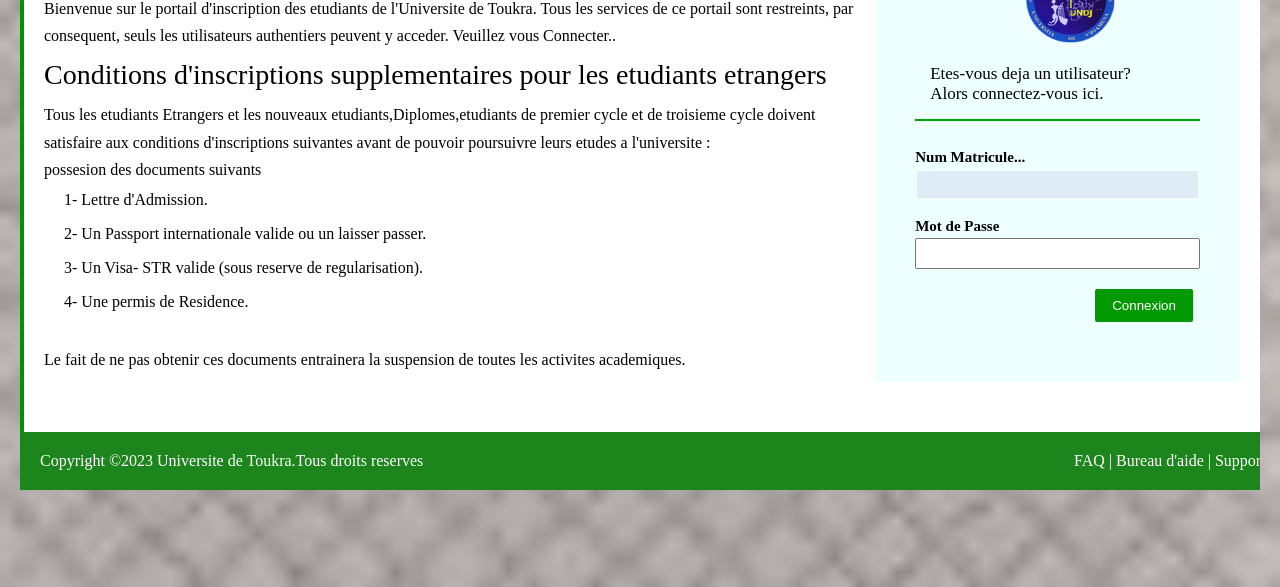
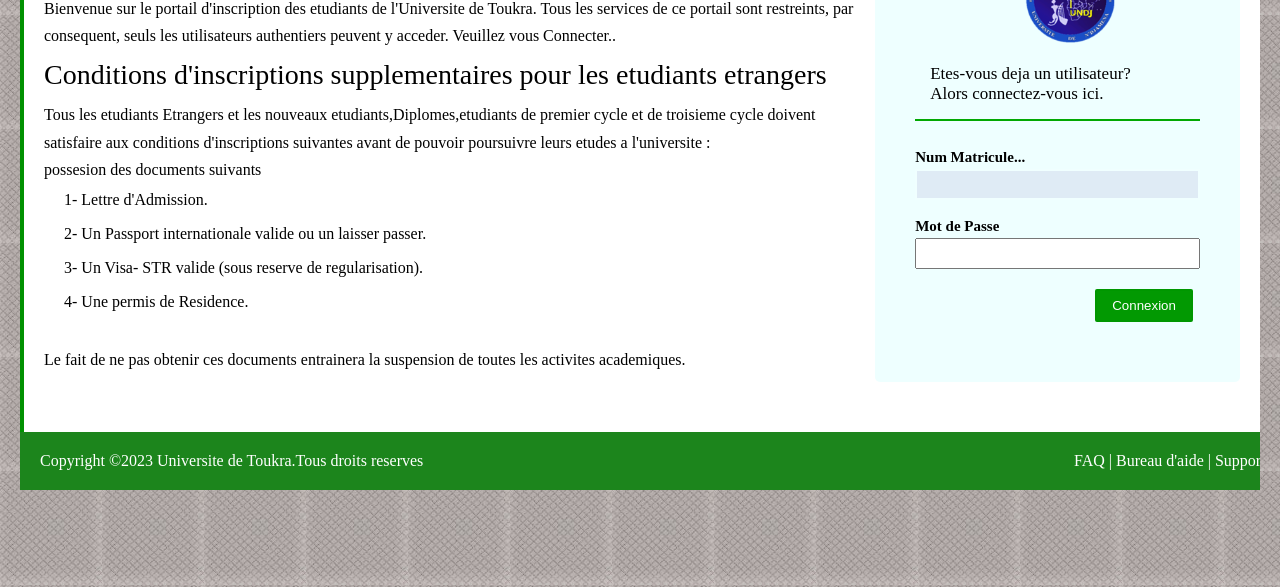
Before and after one commit to Kal1be/Toukra-universite, a plain HTML site: page index.html in a window 1280 px wide. Shown: the part 213-800 px from the top of the page. Drawn offline with Linux system fonts and the light colour scheme.

Commit message:
ajout du css

```diff
--- a/css/sign.css
+++ b/css/sign.css
@@ -9,8 +9,9 @@ body{
     padding: 0;
    box-sizing: border-box;
    background-image: url("../img/images\ vrai.jpg");
-  background-repeat: no-repeat;
+  /* background-repeat: no-repeat;
   background-size: cover;
+  background-position: center; */
 }
 .ensem{
     margin:5px 20px;
```
